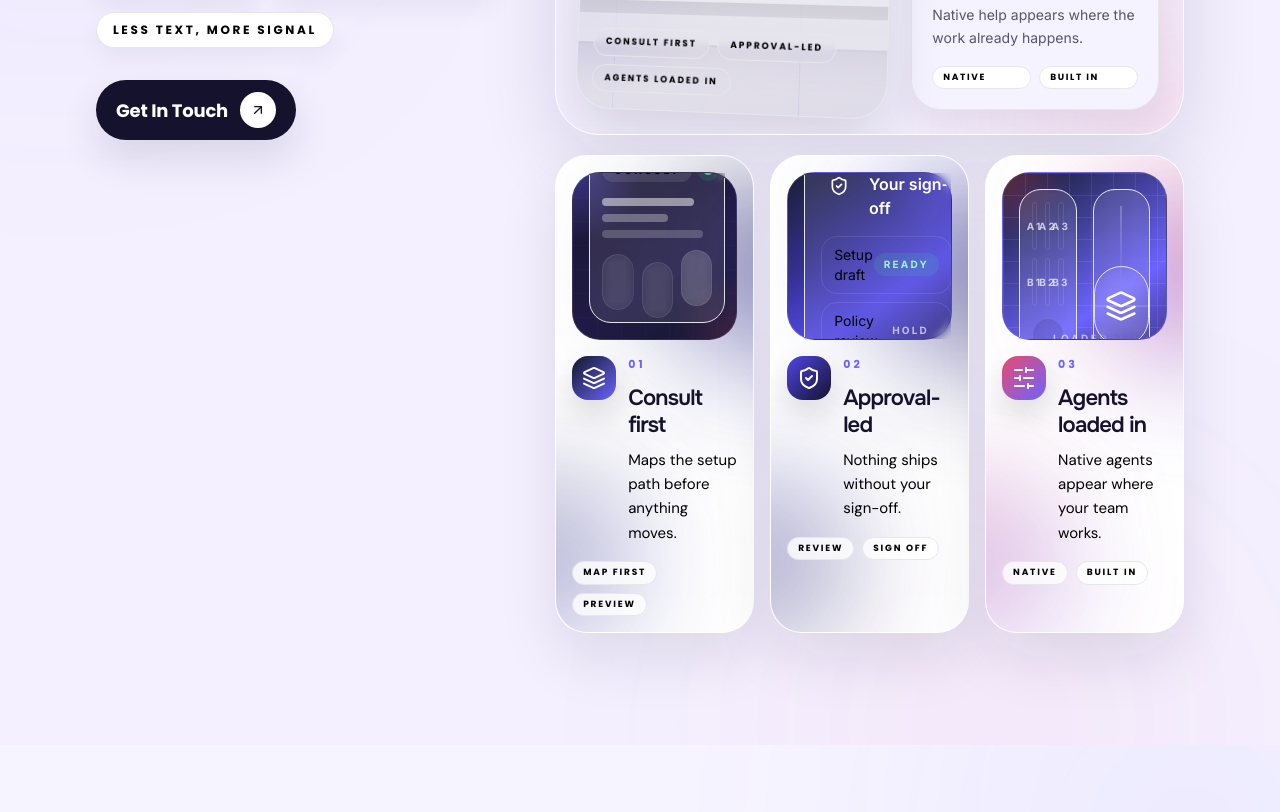
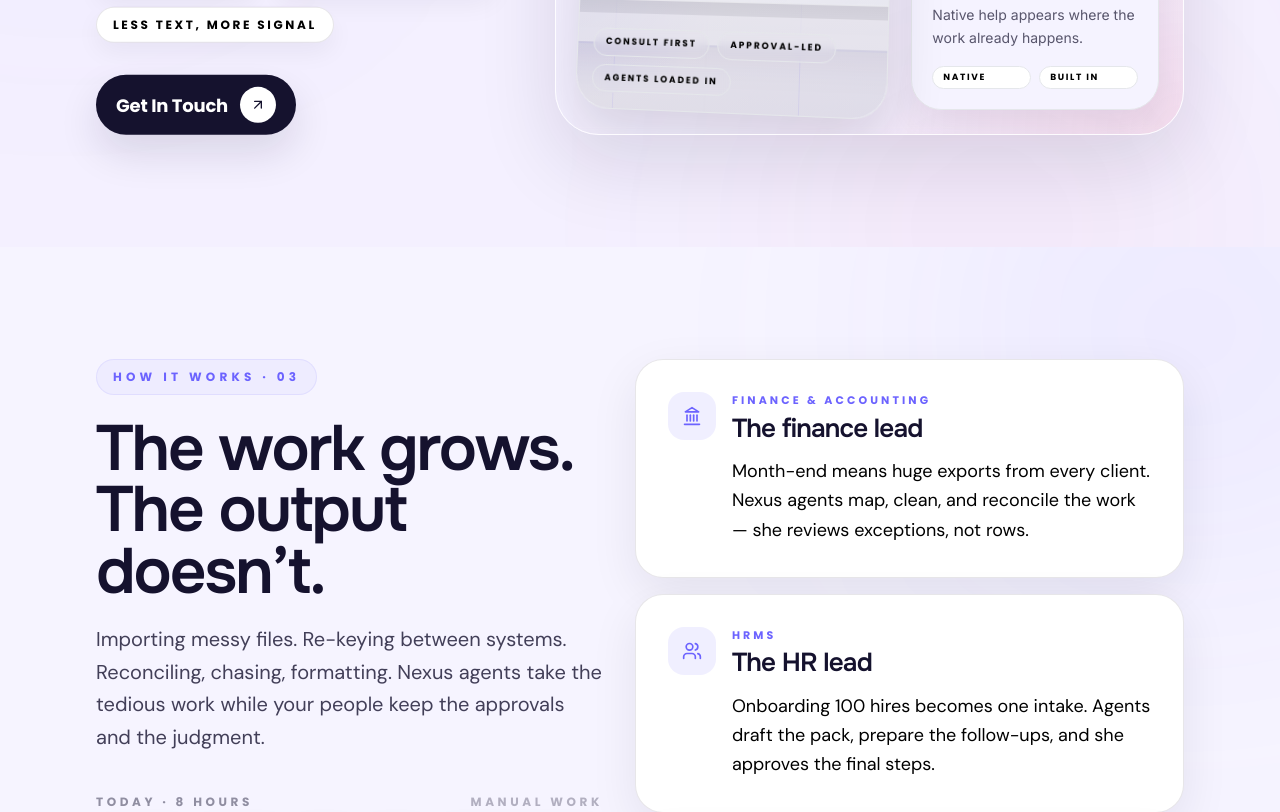
Before and after one commit to asadknow-hub/marketingwebsite, a Next.js app: page / in a window 1280 px wide. Shown: the part 1420-2232 px from the top of the page. Built offline with nearby package versions, Linux system fonts and the light colour scheme; a web font is replaced by a local one.

Commit message:
Remove extra metrics cards

```diff
--- a/components/templates/finance-management-landing-page-finsyc/metrics with logo 01 finsyc.tsx
+++ b/components/templates/finance-management-landing-page-finsyc/metrics with logo 01 finsyc.tsx
@@ -476,22 +476,6 @@ export default function MetricsWithLogo01Finsyc({ className }: { className?: str
                   </div>
                 </div>
               </motion.div>
-
-              <div className="grid gap-4 md:grid-cols-3">
-                {platformCards.map((card: PlatformCardData) => (
-                  <PlatformCard
-                    key={card.title}
-                    index={card.index}
-                    title={card.title}
-                    description={card.description}
-                    icon={card.icon}
-                    points={card.points}
-                    scene={card.scene}
-                    tiltClass={card.tiltClass}
-                    accentClass={card.accentClass}
-                  />
-                ))}
-              </div>
             </div>
           </div>
         </div>
```
